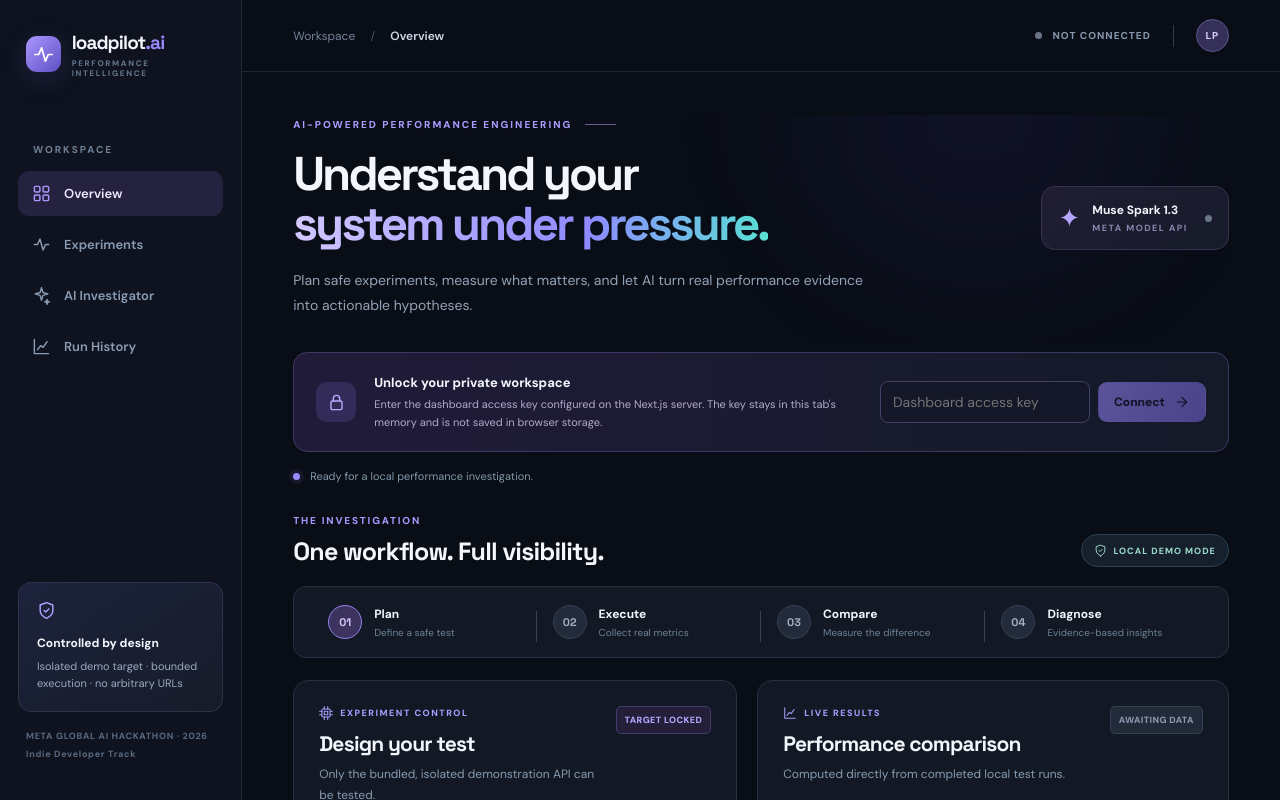
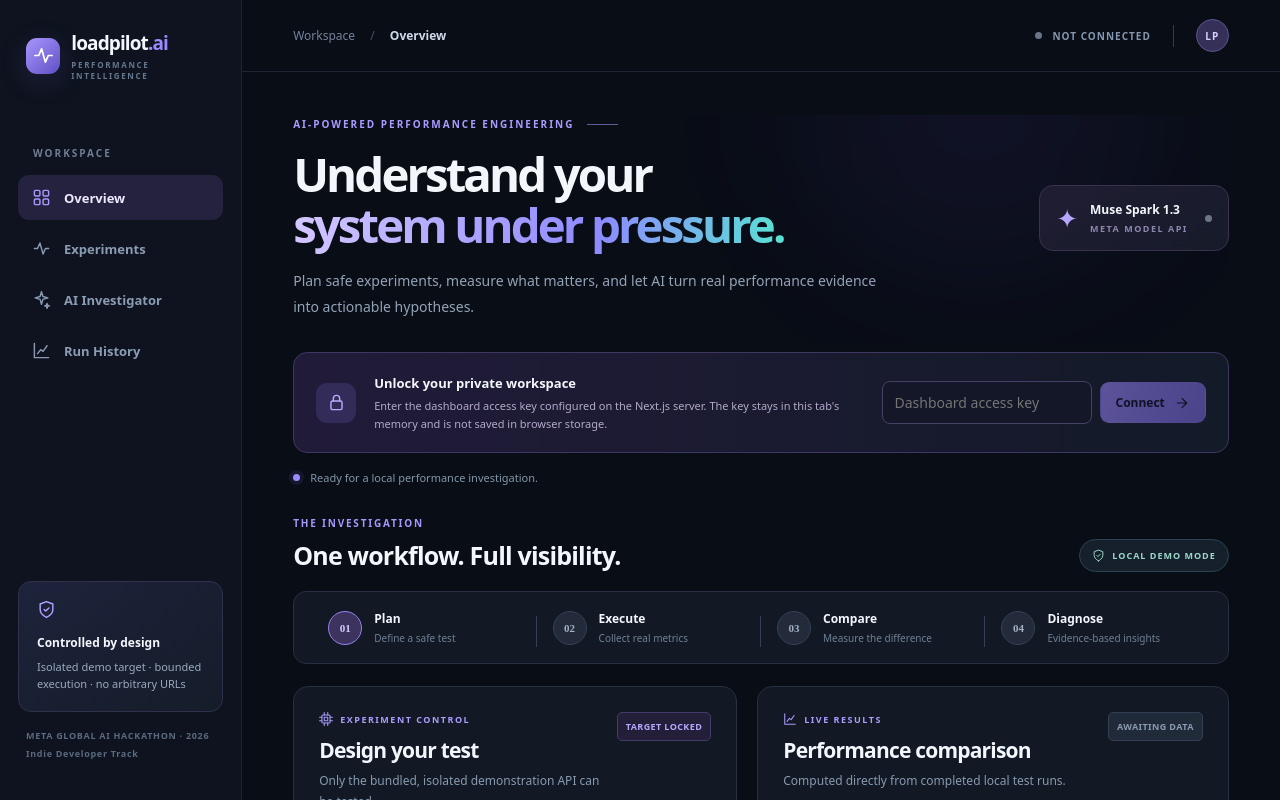
Before and after one commit to nHallecn/loadpilot-ai, a Next.js app in the folder apps/web/: page / in a window 1280 px wide. Shown: the top 800 px of the page. Built offline with nearby package versions, Linux system fonts and the light colour scheme.

Commit message:
style(web): remove external font dependency for private local dashboard

```diff
--- a/apps/web/app/globals.css
+++ b/apps/web/app/globals.css
@@ -1,5 +1,3 @@
-@import url('https://fonts.googleapis.com/css2?family=DM+Sans:wght@400;500;600;700;800&family=Space+Grotesk:wght@400;500;600;700&display=swap');
-
 :root {
   color-scheme: dark;
   --bg: #090d16;
```
